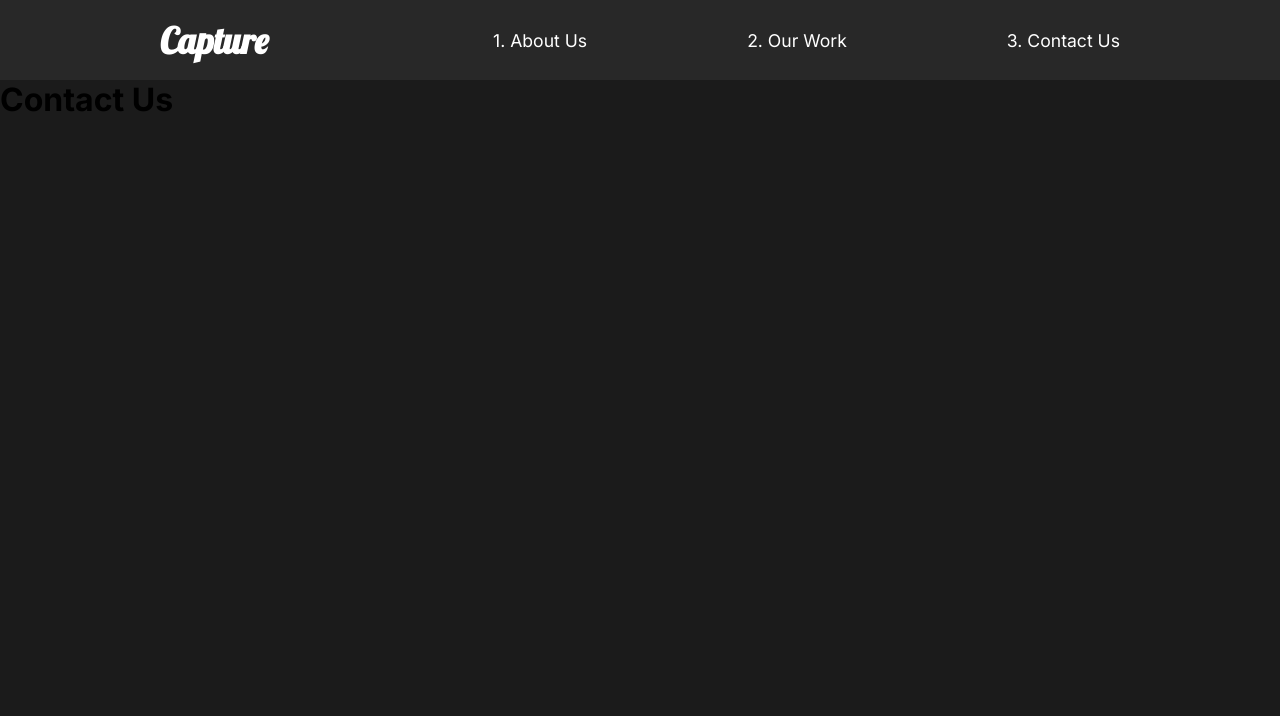
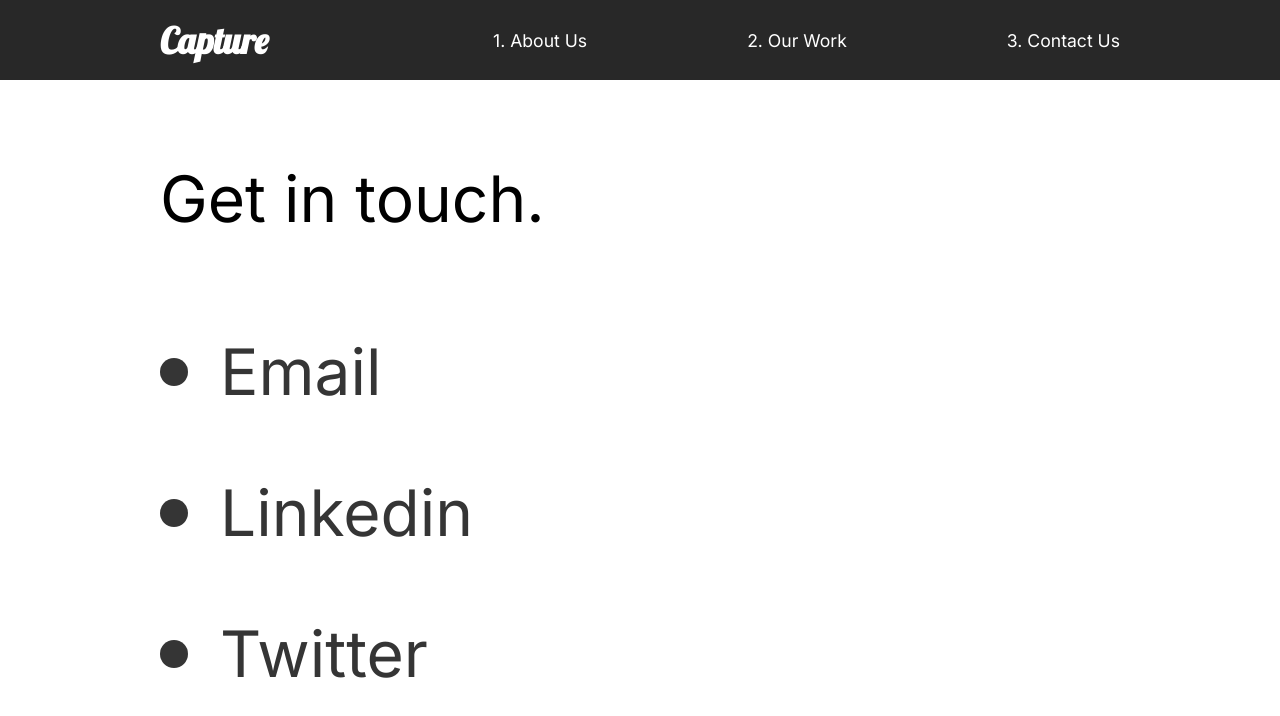
Before and after one commit to idnzozkan/capture-react-website, a React (Create React App) app: page /contact in a window 1280 px wide. Shown: the top 716 px of the page. Built offline with nearby package versions, Linux system fonts and the light colour scheme.

Commit message:
Update Contact Us page and add links with animation

```diff
--- a/src/pages/ContactUs.js
+++ b/src/pages/ContactUs.js
@@ -1,20 +1,106 @@
 import React from "react";
+import styled from "styled-components";
 
 // Animations
 import { motion } from "framer-motion";
-import { pageAnimation } from "../animation";
+import { pageAnimation, titleAnim } from "../animation";
 
 const OurWork = () => {
   return (
-    <motion.div
+    <ContactStyle
       variants={pageAnimation}
       initial="hidden"
       animate="show"
       exit="exit"
+      style={{ background: "white" }}
     >
-      <h1>Contact Us</h1>
-    </motion.div>
+      <Title>
+        <Hide>
+          <motion.h2 variants={titleAnim}>Get in touch.</motion.h2>
+        </Hide>
+      </Title>
+
+      <div>
+        {/* Email */}
+        <Hide>
+          <Social variants={titleAnim}>
+            <Circle />
+            <a title="Send an email" href="mailto:idnzozkan@protonmail.com">
+              <h2>Email</h2>
+            </a>
+          </Social>
+        </Hide>
+
+        {/* Linkedin */}
+        <Hide>
+          <Social variants={titleAnim}>
+            <Circle />
+            <a
+              title="Linkedin"
+              href="https://www.linkedin.com/in/idnzozkan"
+              target="_blank"
+            >
+              <h2>Linkedin</h2>
+            </a>
+          </Social>
+        </Hide>
+
+        {/* Twitter */}
+        <Hide>
+          <Social variants={titleAnim}>
+            <Circle />
+            <a
+              title="Twitter"
+              href="https://www.twitter.com/idnzozkan"
+              target="_blank"
+            >
+              <h2>Twitter</h2>
+            </a>
+          </Social>
+        </Hide>
+      </div>
+    </ContactStyle>
   );
 };
 
+const ContactStyle = styled(motion.div)`
+  padding: 5rem 10rem;
+  color: #353535;
+  min-height: 90vh;
+
+  a {
+    text-decoration: none;
+    color: inherit;
+  }
+`;
+
+const Title = styled.div`
+  margin-bottom: 4rem;
+  color: black;
+
+  h2 {
+    font-weight: 200 !important;
+  }
+`;
+
+const Hide = styled.div`
+  overflow: hidden;
+`;
+
+const Circle = styled.div`
+  border-radius: 50%;
+  width: 1.75rem;
+  height: 1.75rem;
+  background-color: #353535;
+`;
+
+const Social = styled(motion.div)`
+  display: flex;
+  align-items: center;
+
+  h2 {
+    margin: 2rem;
+  }
+`;
+
 export default OurWork;
```
